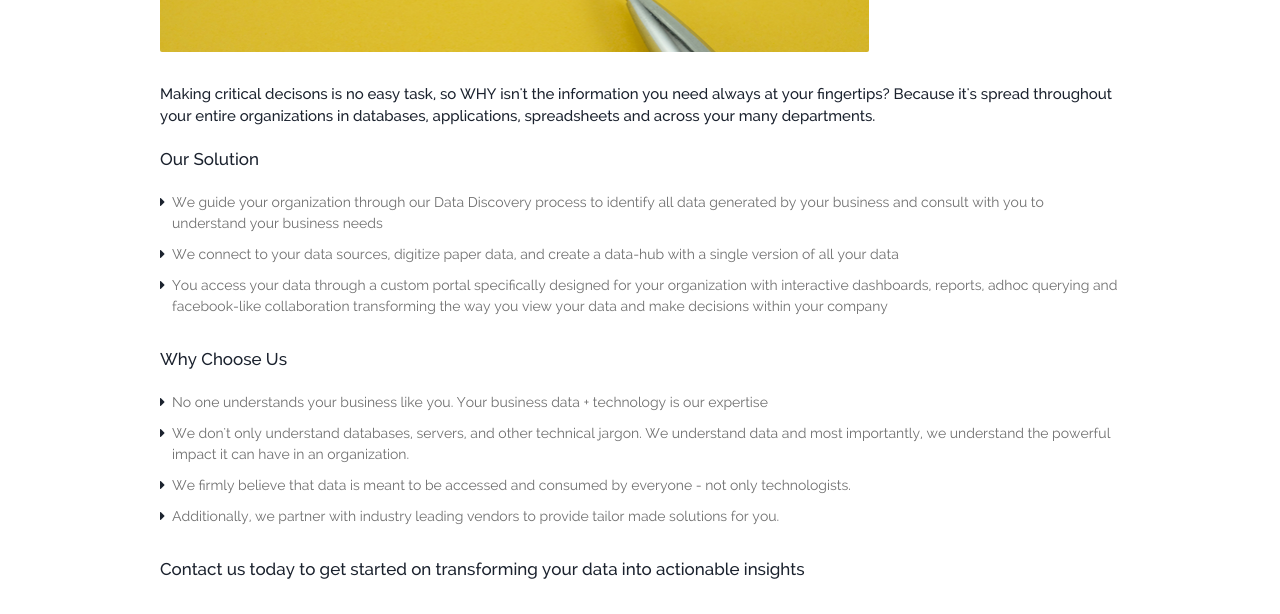
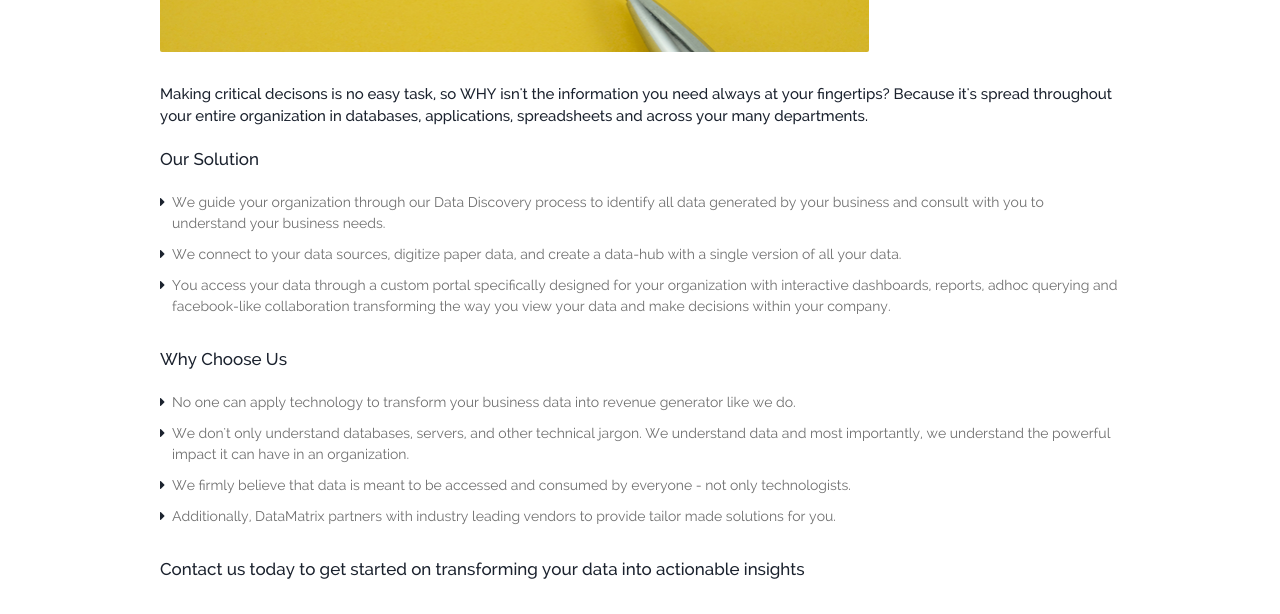
Before and after one commit to dtmtx/dtmtx.github.io, a Jekyll site: the page built from solutions.html, in a window 1280 px wide and 900 px high, scrolled down 327 px. Shown: the part 175-789 px from the top of the window. Built offline with Jekyll 4.4.1, drawn with Linux system fonts in a browser that asks for light colours; Markdown is read by kramdown in place of the engine named in the settings.

Commit message:
general updates

```diff
--- a/index.html
+++ b/index.html
@@ -120,8 +120,9 @@ active: current
                     <h1>Web Development<span>.</span></h1>
                     <!-- Text Make quality informed decisions by getting quick insights from your data-->
                     <p></p>
-                    <p>Increase your visibility and enable your workforce or customers via the web.</p>
-                    <p>We partner with you to beat the competition by executing the winning web strategy </p>
+                    <p>Increase your business visibility.
+                    <p>Enable your workforce or customers access to your services via the web.</p>
+                    <p>Execute web strategies that beats any competition.</p>
                     <!-- Button -->
                     <a class="button accent" href="solutions.html"><i class="fa fa-info-circle"></i>More Info</a>
                     <!-- Button -->
--- a/solutions.html
+++ b/solutions.html
@@ -87,13 +87,13 @@ active: current
 					<!-- Intro -->
 					<!-- ~~~~~~~~~~~~~~~~~~~~~~~~~~~~~~~ -->
 					<!-- Title -->
-					<h3>Making critical decisons is no easy task, so WHY isn't the information you need always at your fingertips? Because it's spread throughout your entire organizations in databases, applications, spreadsheets and across your many departments.</h3>
+					<h3>Making critical decisons is no easy task, so WHY isn't the information you need always at your fingertips? Because it's spread throughout your entire organization in databases, applications, spreadsheets and across your many departments.</h3>
 					<!-- Text -->
 					<h2>Our Solution</h2>
 					<ul class="arrow-list">
-								<li>We guide your organization through our Data Discovery process to identify all data generated by your business and consult with you to understand your business needs</li>
-								<li>We connect to your data sources, digitize paper data, and create a data-hub with a single version of all your data</li>
-								<li>You access your data through a custom portal specifically designed for your organization with interactive dashboards, reports, adhoc querying and facebook-like collaboration transforming the way you view your data and make decisions within your company</li>
+								<li>We guide your organization through our Data Discovery process to identify all data generated by your business and consult with you to understand your business needs.</li>
+								<li>We connect to your data sources, digitize paper data, and create a data-hub with a single version of all your data.</li>
+								<li>You access your data through a custom portal specifically designed for your organization with interactive dashboards, reports, adhoc querying and facebook-like collaboration transforming the way you view your data and make decisions within your company.</li>
 					</ul>
 					<!--p>We guide your organization through our Data Discovery process to identify all data generated by your business and consult with you to understand your business needs</p>
 					<p>We connect to your data sources, digitize paper data, and finally create a data mart specifically for you</p>
@@ -103,10 +103,10 @@ active: current
 
 					<h2>Why Choose Us</h2>
 					<ul class="arrow-list">
-								<li>No one understands your business like you. Your business data + technology is our expertise</li>
+								<li>No one can apply technology to transform your business data into revenue generator like we do.</li>
 								<li>We don't only understand databases, servers, and other technical jargon. We understand data and most importantly, we understand the powerful impact it can have in an organization.</li>
 								<li>We firmly believe that data is meant to be accessed and consumed by everyone - not only technologists.</li>
-								<li>Additionally, we partner with industry leading vendors to provide tailor made solutions for you.</li>
+								<li>Additionally, DataMatrix partners with industry leading vendors to provide tailor made solutions for you.</li>
 					</ul>
 					<!--p>Your business data + technology is our expertise</p>
 					<p>We don't only understand databases, servers, and other technical jargon. We understand data and most importantly, we understand the power impact it can have in an organization. We firmly believe that data is meant to be accessed and consumed by everyone - not only technologists. Additionally, we partner with experts in a variety of industries to offer tailor made solutions for you.</p-->
```
